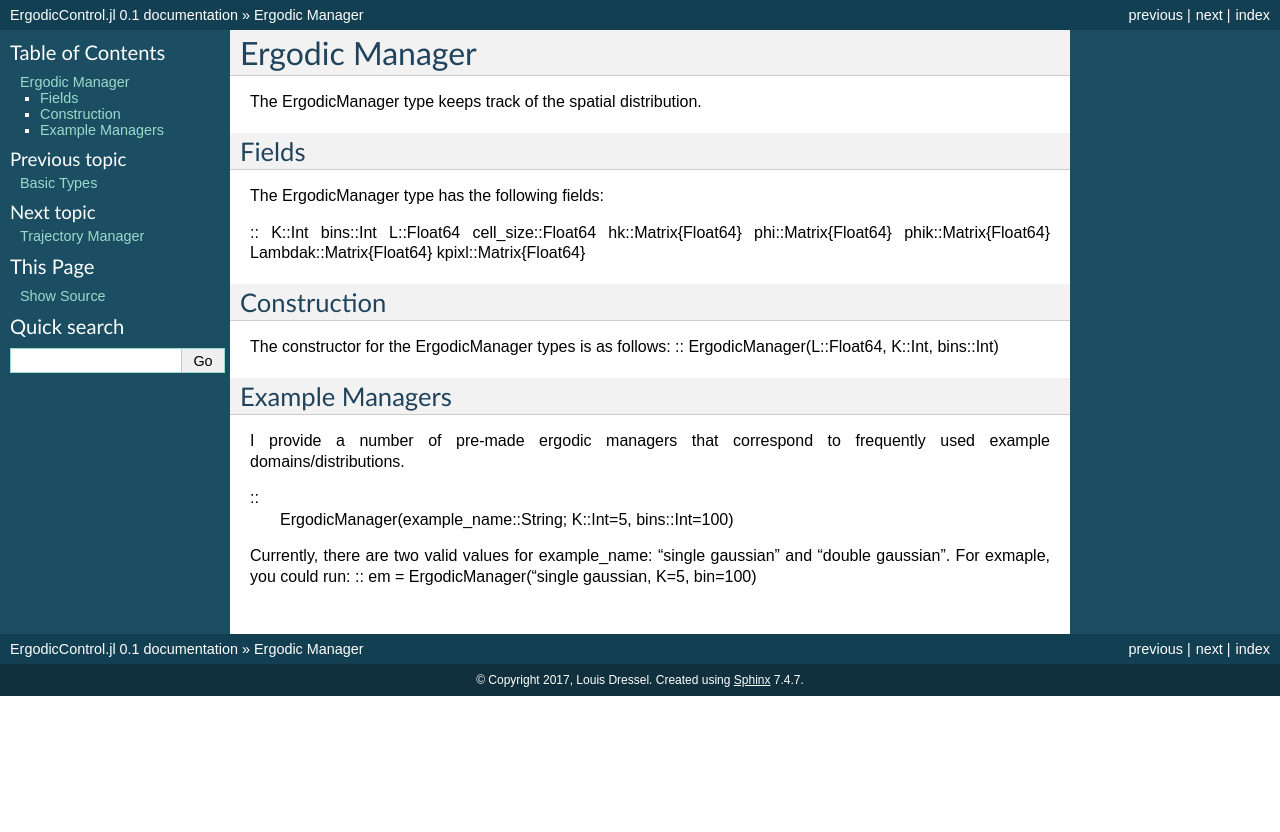
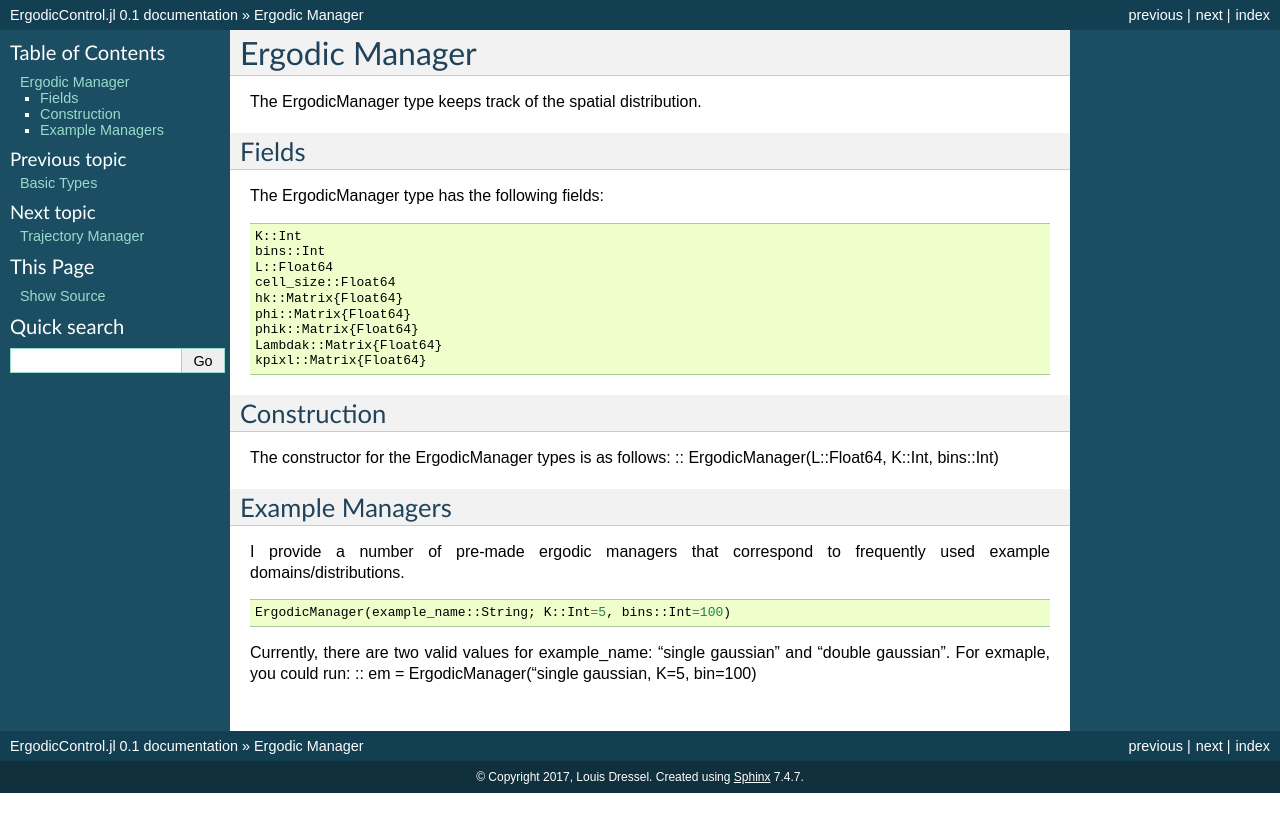
Before and after one commit to dressel/ErgodicControl.jl, a Sphinx documentation site: the page built from docs/ergodic_manager.rst, in a window 1280 px wide. Shown: the top 832 px of the page. Built offline with Sphinx 7.4.7, drawn with Linux system fonts in a browser that asks for light colours.

```diff
--- a/docs/ergodic_manager.rst
+++ b/docs/ergodic_manager.rst
@@ -7,17 +7,17 @@ The ErgodicManager type keeps track of the spatial distribution.
 Fields
 =========
 The ErgodicManager type has the following fields:
+::
 
-::
-K::Int
-bins::Int
-L::Float64
-cell_size::Float64
-hk::Matrix{Float64}
-phi::Matrix{Float64}
-phik::Matrix{Float64}
-Lambdak::Matrix{Float64}
-kpixl::Matrix{Float64}
+    K::Int
+    bins::Int
+    L::Float64
+    cell_size::Float64
+    hk::Matrix{Float64}
+    phi::Matrix{Float64}
+    phik::Matrix{Float64}
+    Lambdak::Matrix{Float64}
+    kpixl::Matrix{Float64}
 
 Construction
 =============
@@ -29,8 +29,8 @@ ErgodicManager(L::Float64, K::Int, bins::Int)
 Example Managers
 =================
 I provide a number of pre-made ergodic managers that correspond to frequently used example domains/distributions.
+::
 
-::
     ErgodicManager(example_name::String; K::Int=5, bins::Int=100)
 
 Currently, there are two valid values for example_name: "single gaussian" and "double gaussian". For exmaple, you could run:
```
